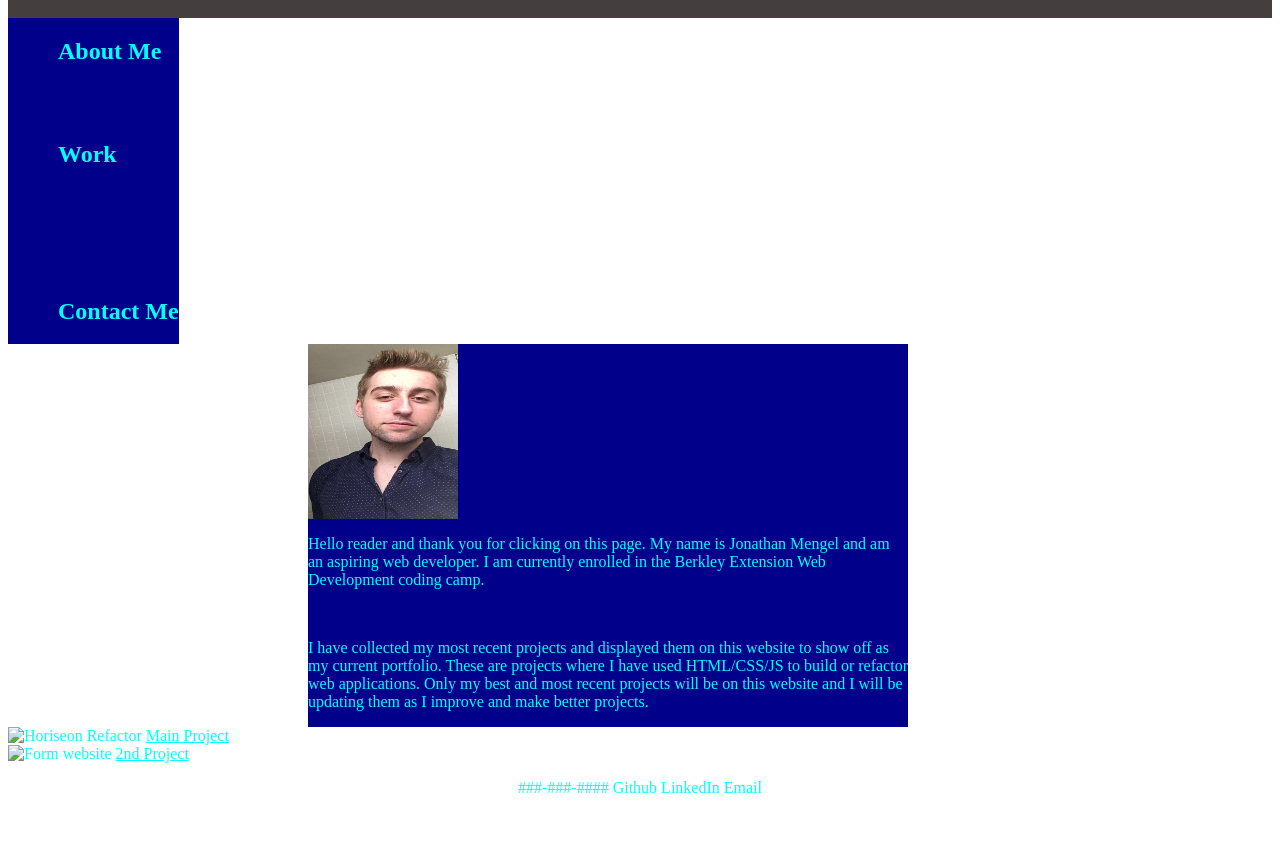
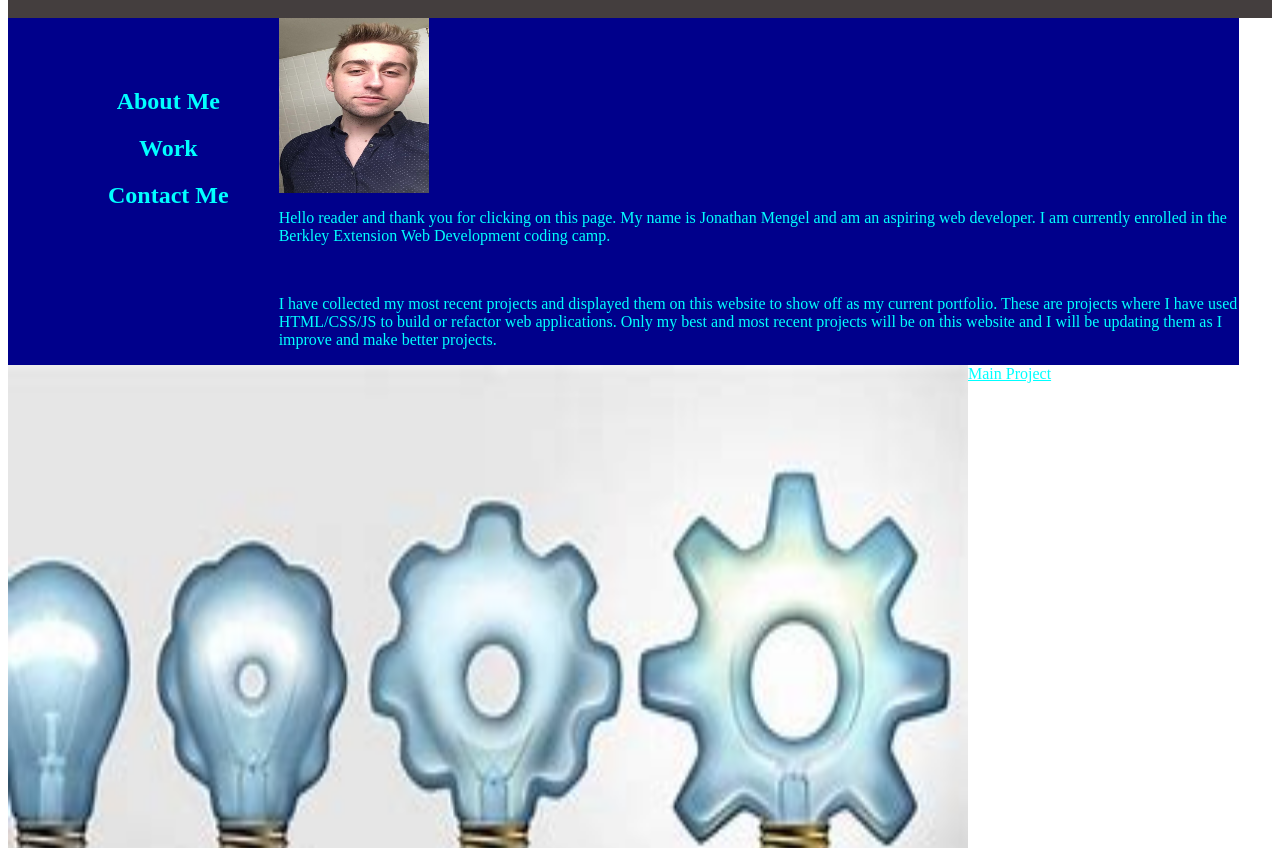
Before and after one commit to digggggg/my-portfolio-website, a plain HTML site: page index.html in a window 1280 px wide. Shown: the part 104-952 px from the top of the page. Before the commit the page ends 925 px from the top, so only its background shows below. Drawn offline with Linux system fonts and the light colour scheme.

Commit message:
fixed css

```diff
--- a/css/style.css
+++ b/css/style.css
@@ -27,20 +27,16 @@ li {
 }
 
 aside {
-    display: flex;
-    flex-direction: column;
-    justify-content: space-between;
-    height: auto;
-    width: fit-content;
+    text-align: center;
     background-color: darkblue;
+    padding: 50px;
 }
 
 .aboutme {
     display: flex;
     flex-wrap: wrap;
     flex-direction: row;
-    margin-left: 300px;
-    max-width: 600px;
+    max-width: 960px;
     background-color: darkblue;
     height: fit-content;
     justify-content: flex-start;
@@ -51,6 +47,29 @@ h2 {
 }
 
 footer {
+    text-align: center;
+    background-color: var(--headerbg);
+}
+
+.refactor {
     display: flex;
+    flex-direction: row;
+    flex-wrap: wrap;
+    text-align: center;
+}
+
+.form {
+    display: flex;
+    flex-direction: column;
     justify-content: center;
+    flex-wrap: wrap;
 }
+/*
+#contact {
+    margin-top: 500px;
+}
+*/
+ main {
+    display: flex;
+    flex-wrap: wrap;
+}
--- a/index.html
+++ b/index.html
@@ -17,17 +17,15 @@
             <li>Contact Me</li>
         </ul>
     </header>
+
+
+    <main>
         <aside>
             <h2>About Me </h2>
-        <br>
-        <br>
+
             <h2>Work </h2>
-        <br>
-        <br>
-        <br>
-        <br>
-        <br>
-        <h2>Contact Me </h2>
+
+            <h2 id="contact">Contact Me </h2>
         </aside>
         <section class="aboutme">
             <img src="portfolio-img.png" alt="Image of Jonathan Mengel" height="175px" width="150px">
@@ -45,13 +43,12 @@
                 I will be updating them as I improve and make better projects.
             </p>
         </section>
-    <main>
-        <div>
-            <img alt="Horiseon Refactor">
+        <div class="refactor">
+            <img src="refactor.png" alt="Horiseon Refactor" height="720" width="960">
             <a href="https://digggggg.github.io/Horiseon-Refactor/">Main Project</a>
         </div>
-        <div>
-            <img alt="Form website">
+        <div class="form">
+            <img src="form.png" alt="Form website" height="420" width="450">
             <a href="https://digggggg.github.io/welcome-page/">2nd Project</a>
         </div>
         <div>
```
Lines whose indentation alone changed are shown as unchanged.
